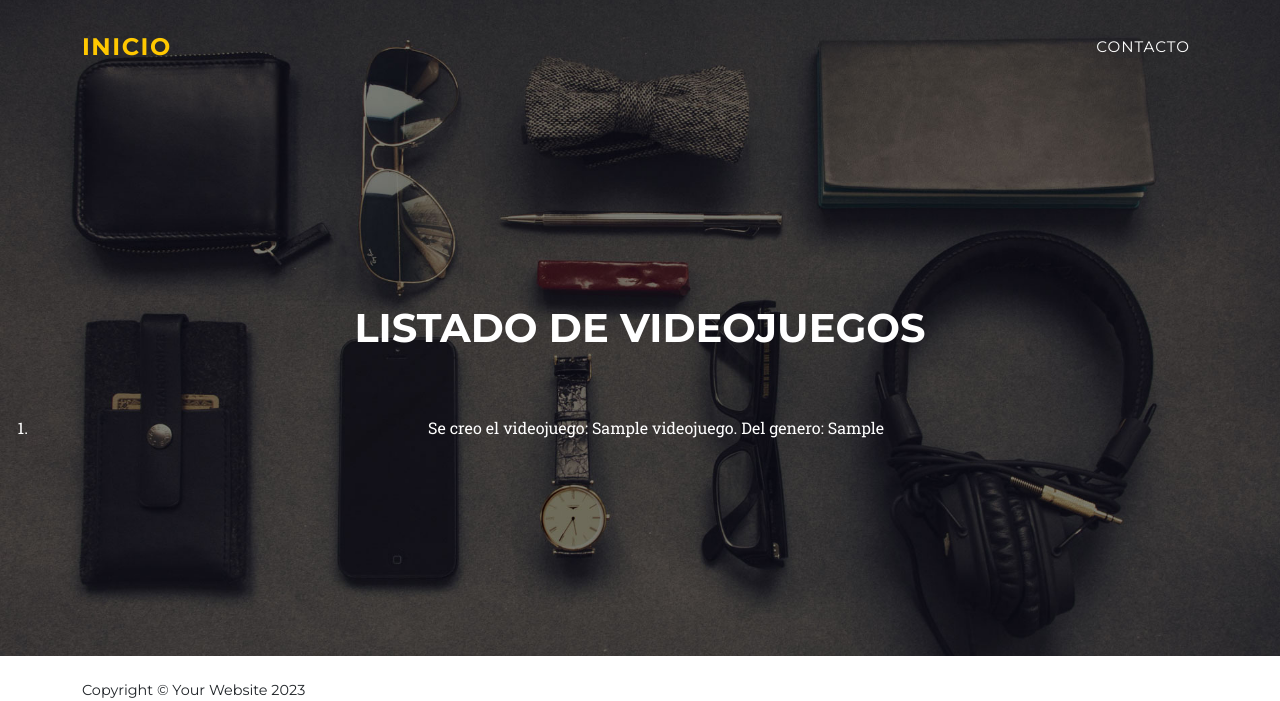
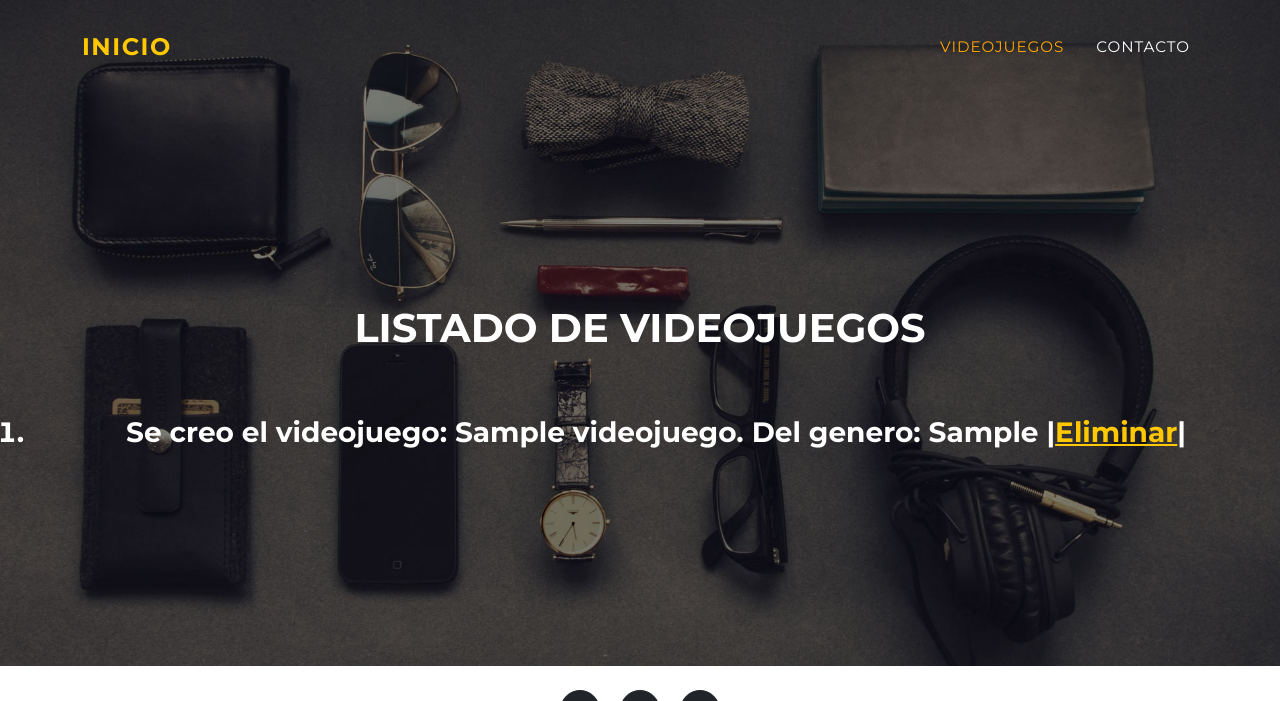
Before and after one commit to tomypietru/tercera-preentrega-TomasPietrucha, a Django app: page /videojuegos/lista/ in a window 1280 px wide. Shown: the top 701 px of the page. Run offline with Django 5.2, Linux system fonts and the light colour scheme; tables that the repository leaves empty hold one stand-in row (values such as "Sample post"); some libraries are stand-ins or nearby versions.

Commit message:
Finalizado

```diff
--- a/coderapp/templates/base.html
+++ b/coderapp/templates/base.html
@@ -32,6 +32,7 @@
                 </button>
                 <div class="collapse navbar-collapse" id="navbarResponsive">
                     <ul class="navbar-nav text-uppercase ms-auto py-4 py-lg-0">
+                        <li class="nav-item"><a  style="color: orange" class="nav-link" href={% url "videojuegos" %}>Videojuegos</a></li>
                         <li class="nav-item"><a class="nav-link" href={% url "contacto" %}>Contacto</a></li>
 
                     </ul>
--- a/coderapp/templates/coderapp/videojuego_templates/lista_videojuegos.html
+++ b/coderapp/templates/coderapp/videojuego_templates/lista_videojuegos.html
@@ -8,12 +8,16 @@
 <h1>LISTADO DE VIDEOJUEGOS</h1>
 {% endblock titulo_2 %}
 {% block main %}
-
+<h3>
+    {% if videojuegos %}
     <ol>
-        {% for videojuego in videojuegos %}
-        <li> {{videojuego}} </li>
+        {% for videojuego in videojuegos  %}
+        <li> {{videojuego}} |<a href= {% url "eliminar_videojuego" videojuego.id%}>Eliminar</a>|
+        </li>
         {% endfor %}
     </ol>
-
-
+{% else %}
+<p>No hay videojuegos creadas.</p>
+{% endif %}
+</h3>
 {% endblock main %}
--- a/coderapp/urls.py
+++ b/coderapp/urls.py
@@ -5,5 +5,6 @@
     path("", views.inicio, name="inicio"),
     path("contacto/", views.contacto, name="contacto"),
     path("videojuegos/crear/", views.crear, name="crear"),
-    path("videojuegos/lista/",  views.videojuegos, name="videojuegos")
+    path("videojuegos/lista/",  views.videojuegos, name="videojuegos"),
+    path('eliminar/<int:id>', views.eliminar_videojuego,name='eliminar_videojuego'),
 ]
--- a/coderapp/views.py
+++ b/coderapp/views.py
@@ -8,7 +8,7 @@
 def inicio(request):
     return render(request,"coderapp/index.html")
 
-    #,nombre,genero
+
 def crear(request):
     formulario = CrearVideojuegoFormulario()
     if request.method == "POST":
@@ -20,15 +20,16 @@
             return redirect("videojuegos")
     return render(request, "coderapp/videojuego_templates/crear_videojuego.html", {"formulario": formulario})
 
-#,{"videojuego": videojuego}
-# videojuego= VideoJuego(nombre=nombre, genero=genero)
-# videojuego.save()
+
 
 def videojuegos(request):
     videojuego = VideoJuego.objects.all()
     return render(request, "coderapp/videojuego_templates/lista_videojuegos.html", {"videojuegos": videojuego})
 
-
+def eliminar_videojuego(request,id):
+    videojuego = VideoJuego.objects.get(id=id)
+    videojuego.delete()
+    return redirect('videojuegos')
 
 
 def contacto(request):
```
Also changed, not shown: README.md.
